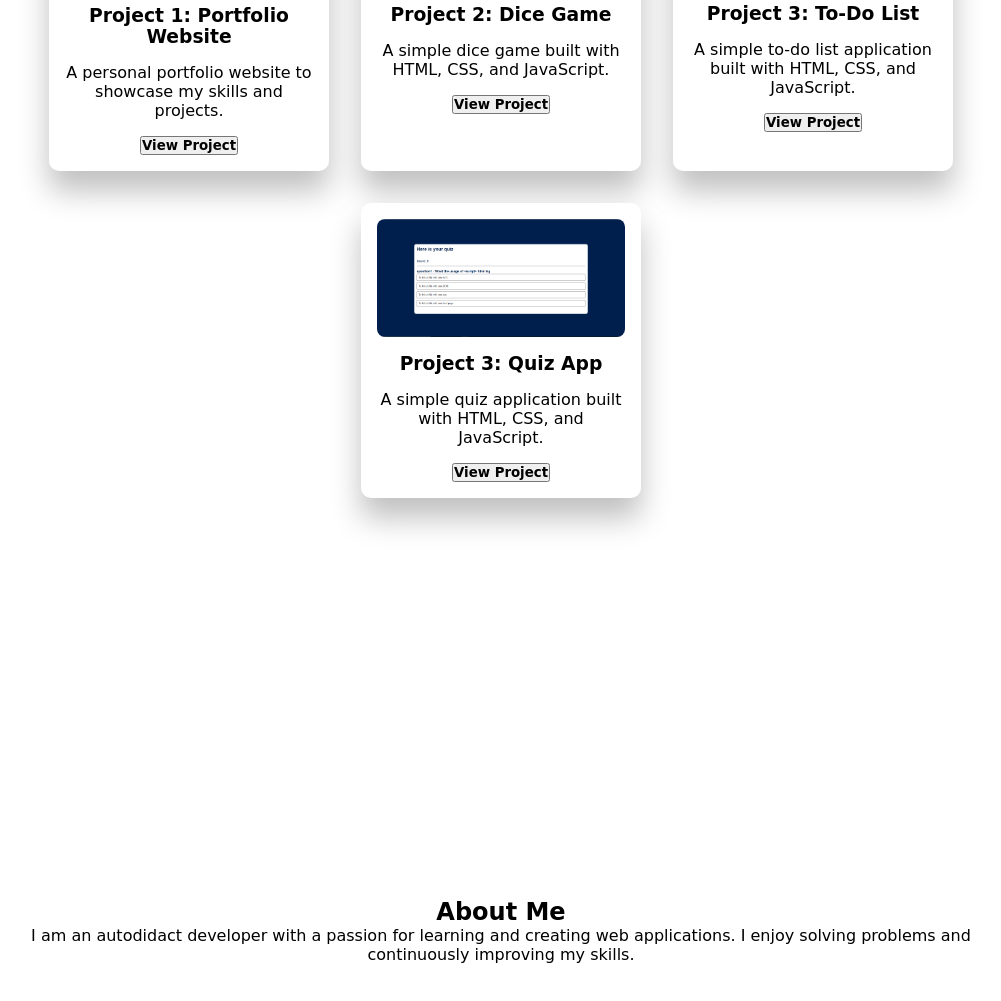
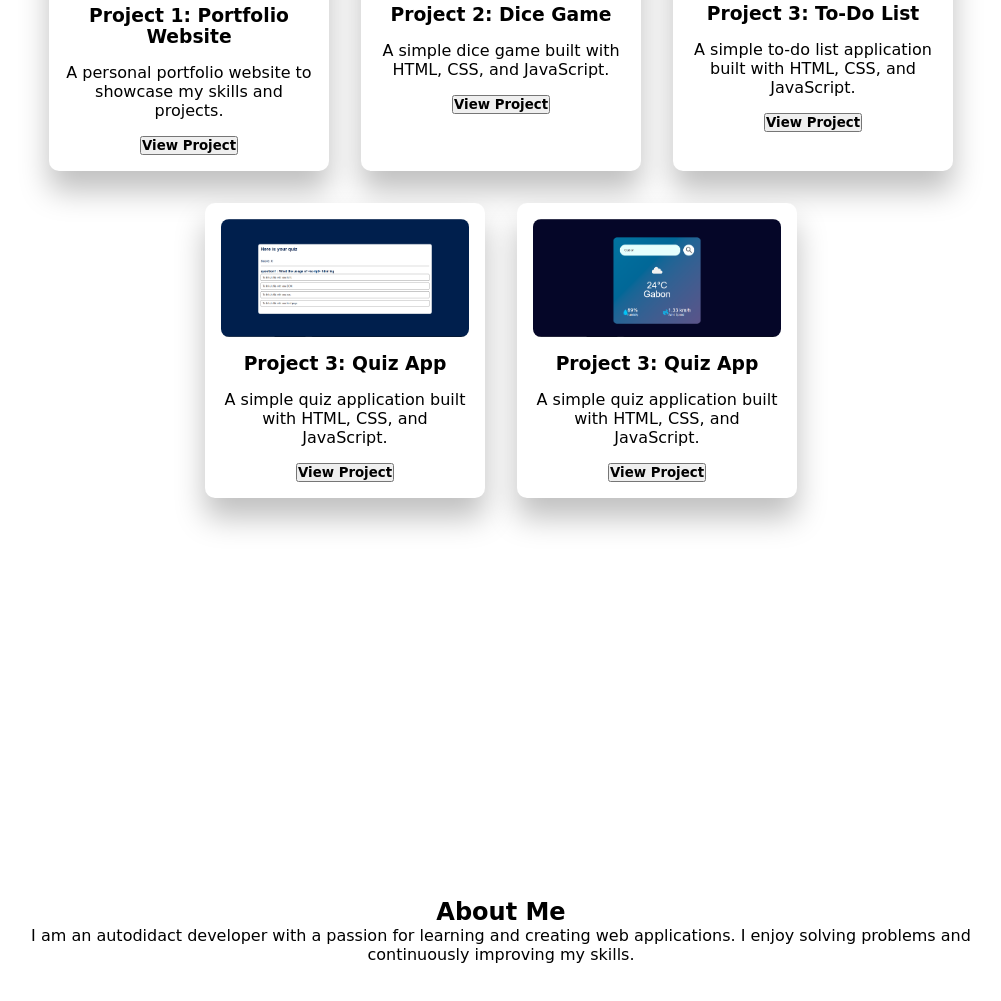
Before and after one commit to MLRAleader/myPortFolio, a plain HTML site: page index.html in a window 1280 px wide. Shown: the part 2045-3046 px from the top of the page, without its empty margins (139-1140 px from the left). Drawn offline with Linux system fonts and the light colour scheme; files whose address does not match are found by name.

Commit message:
Update index.html with new project details
Added a new project section for a weather app and updated project descriptions.

```diff
--- a/index.html
+++ b/index.html
@@ -92,6 +92,12 @@
           <p>A simple quiz application built with HTML, CSS, and JavaScript.</p>
           <button type="button"> <a href="https://mlraleader.github.io/Quiz_App/" style="color: black;" target="_blank">View Project</a></button>
         </div>
+        <div class="project-card">
+          <img src="./assets/images/projets/meteo.png" alt="Project 4 Screenshot" width="200" height="200">
+          <h3>Project 3: Quiz App</h3>
+          <p>A simple quiz application built with HTML, CSS, and JavaScript.</p>
+          <button type="button"> <a href="https://mlraleader.github.io/Meteo_App/" style="color: black;" target="_blank">View Project</a></button>
+        </div>
       </div>
     </section>
     <section id="about_me">
```
